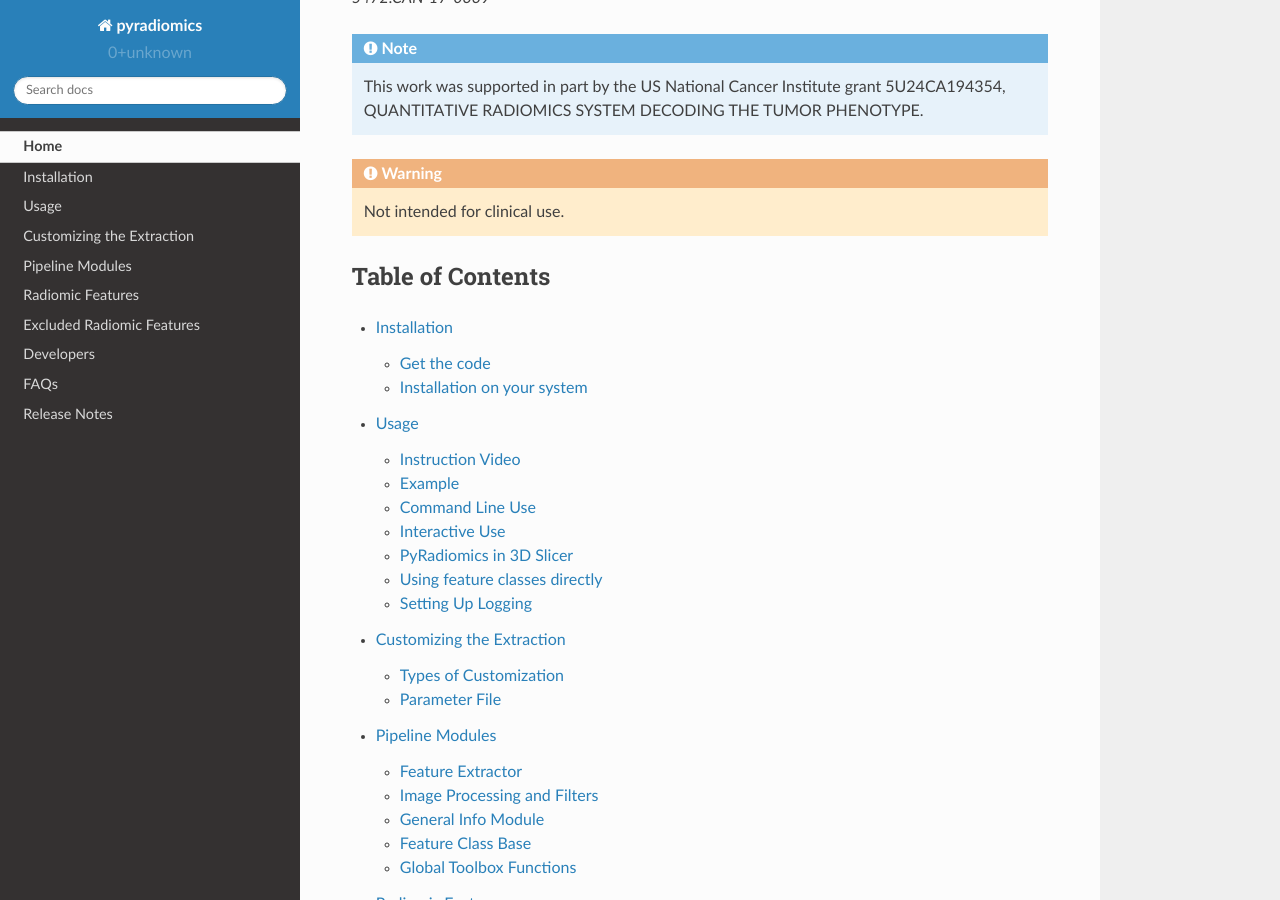
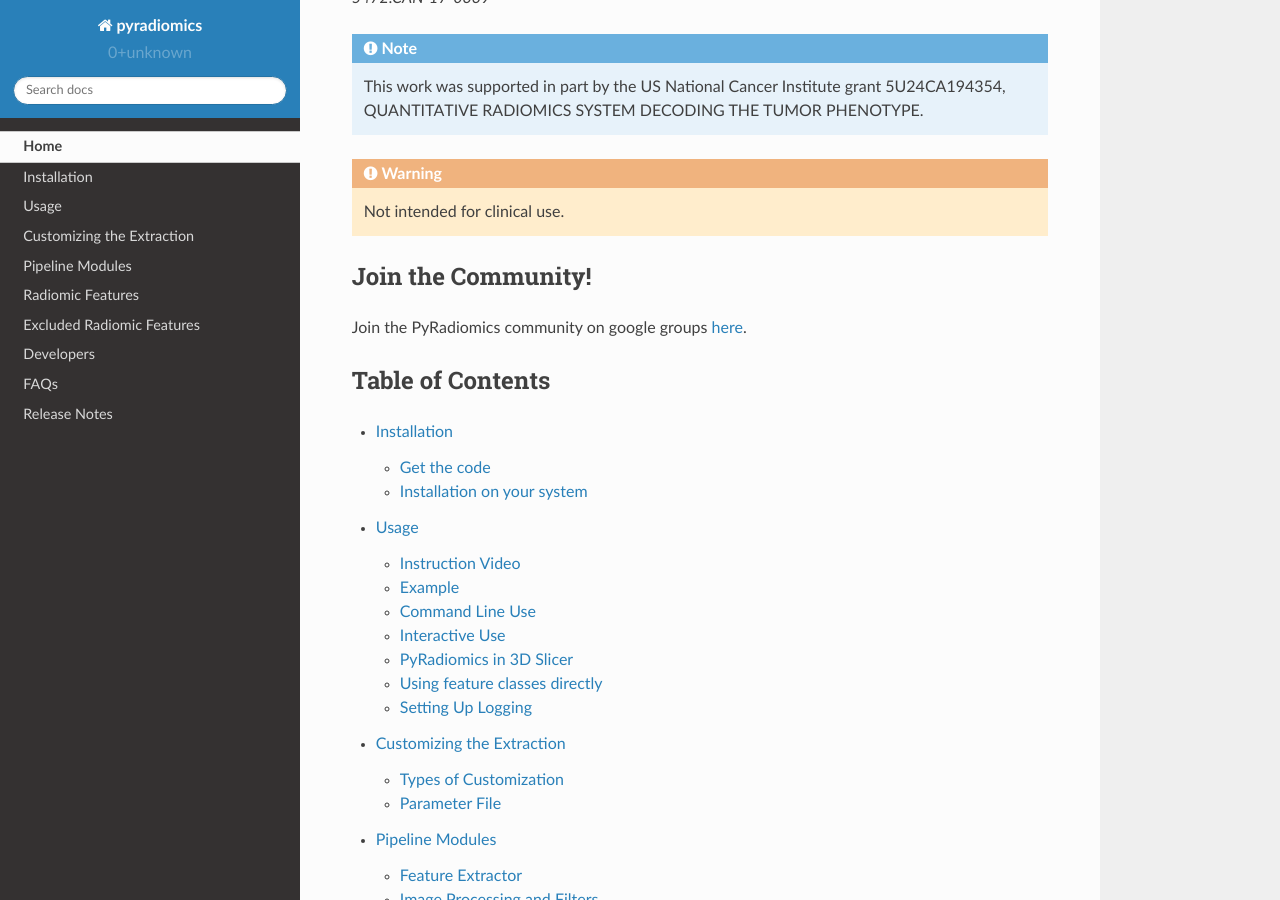
Before and after one commit to AIM-Harvard/pyradiomics, a Sphinx documentation site: the page built from docs/index.rst, in a window 1280 px wide and 900 px high, scrolled down 414 px. Built offline with Sphinx 7.4.7 and the Read the Docs theme 2.0.0, drawn with Linux system fonts in a browser that asks for light colours.

Commit message:
DOCS: Make link to google groups forum more visible

```diff
--- a/docs/index.rst
+++ b/docs/index.rst
@@ -24,6 +24,11 @@
 .. warning::
 
    Not intended for clinical use.
+
+Join the Community!
+-------------------
+Join the PyRadiomics community on google groups `here <https://groups.google.com/forum/#!forum/pyradiomics>`_.
+
 
 Table of Contents
 -----------------
```
Also changed, not shown: README.md (+3 -0 lines).
